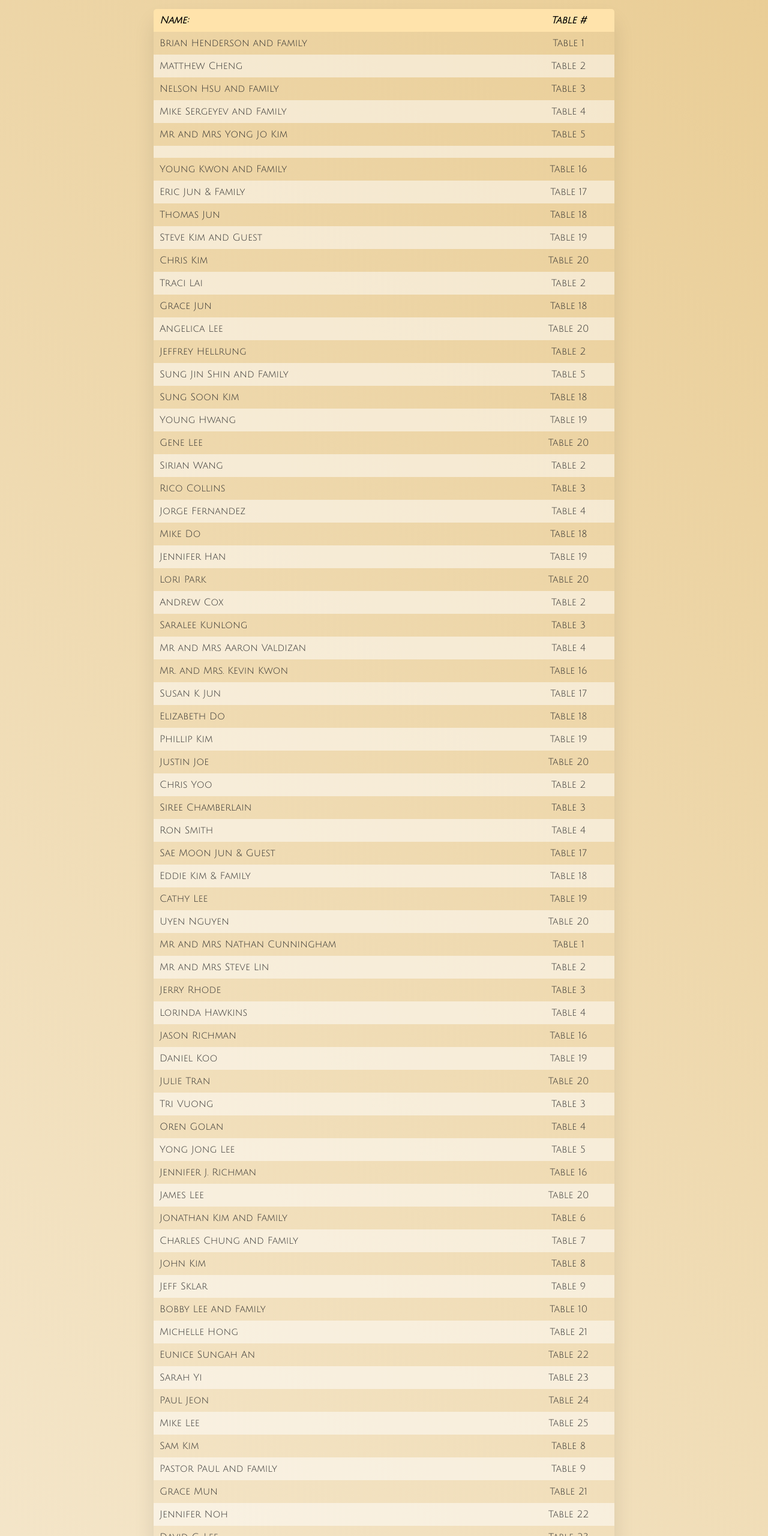
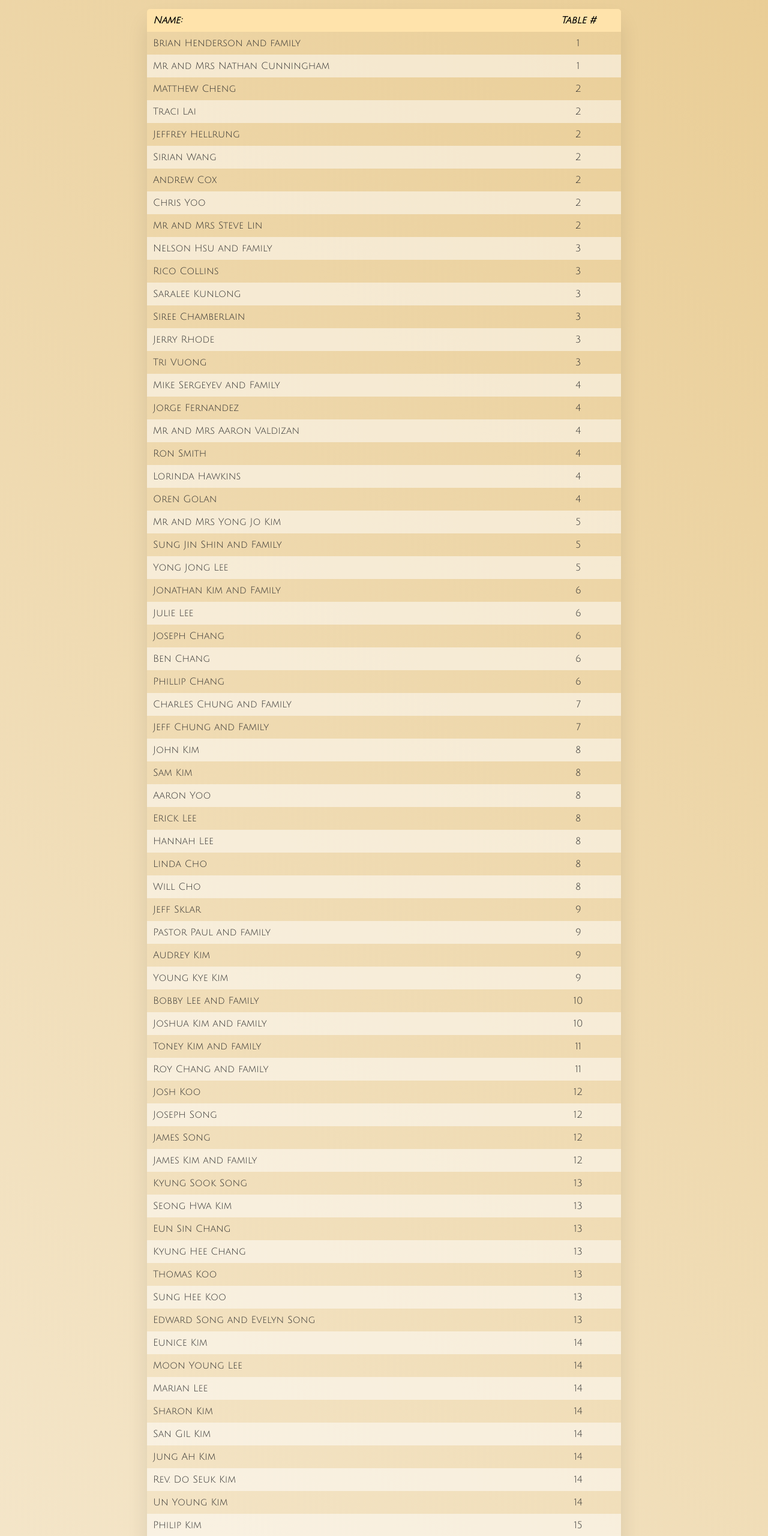
Before and after one commit to wookimiii/guestlist, a website: page public/index.html in a window 1280 px wide. Shown: the part 240-2800 px from the top of the page at 60% size. Drawn offline with Linux system fonts and the light colour scheme.

Commit message:
sort and style

```diff
--- a/public/guests.js
+++ b/public/guests.js
@@ -1,197 +1,179 @@
-
-var GUESTS = [ { name: 'Brian Henderson and family',
-    table: 'Table 1',
-    count: 6 },
-  { name: 'Matthew Cheng', table: 'Table 2', count: 1 },
-  { name: 'Nelson Hsu and family', table: 'Table 3', count: 3 },
-  { name: 'Mike Sergeyev and Family', table: 'Table 4', count: 3 },
-  { name: 'Mr and Mrs Yong Jo Kim', table: 'Table 5', count: 2 },
-  { name: '', table: '', count: 29 },
-  { name: 'Young Kwon and Family', table: 'Table 16', count: 4 },
-  { name: 'Eric Jun & Family', table: 'Table 17', count: 4 },
-  { name: 'Thomas Jun', table: 'Table 18', count: 1 },
-  { name: 'Steve Kim and Guest', table: 'Table 19', count: 2 },
-  { name: 'Chris Kim', table: 'Table 20', count: 1 },
-  { name: 'Traci Lai', table: 'Table 2', count: 1 },
-  { name: 'Grace Jun', table: 'Table 18', count: 1 },
-  { name: 'Angelica Lee', table: 'Table 20', count: 1 },
-  { name: 'Jeffrey Hellrung', table: 'Table 2', count: 1 },
-  { name: 'Sung Jin Shin and Family', table: 'Table 5', count: 5 },
-  { name: 'Sung Soon Kim', table: 'Table 18', count: 1 },
-  { name: 'Young Hwang', table: 'Table 19', count: 1 },
-  { name: 'Gene Lee', table: 'Table 20', count: 1 },
-  { name: 'Sirian Wang', table: 'Table 2', count: 1 },
-  { name: 'Rico Collins', table: 'Table 3', count: 1 },
-  { name: 'Jorge Fernandez', table: 'Table 4', count: 1 },
-  { name: 'Mike Do', table: 'Table 18', count: 1 },
-  { name: 'Jennifer Han', table: 'Table 19', count: 1 },
-  { name: 'Lori Park', table: 'Table 20', count: 1 },
-  { name: 'Andrew Cox', table: 'Table 2', count: 1 },
-  { name: 'Saralee Kunlong', table: 'Table 3', count: 1 },
-  { name: 'Mr and Mrs Aaron Valdizan', table: 'Table 4', count: 1 },
-  { name: 'Mr. and Mrs. Kevin Kwon', table: 'Table 16', count: 2 },
-  { name: 'Susan K Jun', table: 'Table 17', count: 1 },
-  { name: 'Elizabeth Do', table: 'Table 18', count: 1 },
-  { name: 'Phillip Kim', table: 'Table 19', count: 1 },
-  { name: 'Justin Joe', table: 'Table 20', count: 1 },
-  { name: 'Chris Yoo', table: 'Table 2', count: 1 },
-  { name: 'Siree Chamberlain', table: 'Table 3', count: 1 },
-  { name: 'Ron Smith', table: 'Table 4', count: 1 },
-  { name: 'Sae Moon Jun & Guest', table: 'Table 17', count: 2 },
-  { name: 'Eddie Kim & Family', table: 'Table 18', count: 4 },
-  { name: 'Cathy Lee', table: 'Table 19', count: 1 },
-  { name: 'Uyen Nguyen', table: 'Table 20', count: 1 },
-  { name: 'Mr and Mrs Nathan Cunningham',
-    table: 'Table 1',
+var GUESTS =
+[ { name: 'Brian Henderson and family', table: '1', count: 6 },
+  { name: 'Mr and Mrs Nathan Cunningham', table: '1', count: 2 },
+  { name: 'Matthew Cheng', table: '2', count: 1 },
+  { name: 'Traci Lai', table: '2', count: 1 },
+  { name: 'Jeffrey Hellrung', table: '2', count: 1 },
+  { name: 'Sirian Wang', table: '2', count: 1 },
+  { name: 'Andrew Cox', table: '2', count: 1 },
+  { name: 'Chris Yoo', table: '2', count: 1 },
+  { name: 'Mr and Mrs Steve Lin', table: '2', count: 2 },
+  { name: 'Nelson Hsu and family', table: '3', count: 3 },
+  { name: 'Rico Collins', table: '3', count: 1 },
+  { name: 'Saralee Kunlong', table: '3', count: 1 },
+  { name: 'Siree Chamberlain', table: '3', count: 1 },
+  { name: 'Jerry Rhode', table: '3', count: 1 },
+  { name: 'Tri Vuong', table: '3', count: 1 },
+  { name: 'Mike Sergeyev and Family', table: '4', count: 3 },
+  { name: 'Jorge Fernandez', table: '4', count: 1 },
+  { name: 'Mr and Mrs Aaron Valdizan', table: '4', count: 1 },
+  { name: 'Ron Smith', table: '4', count: 1 },
+  { name: 'Lorinda Hawkins', table: '4', count: 1 },
+  { name: 'Oren Golan', table: '4', count: 1 },
+  { name: 'Mr and Mrs Yong Jo Kim', table: '5', count: 2 },
+  { name: 'Sung Jin Shin and Family', table: '5', count: 5 },
+  { name: 'Yong Jong Lee', table: '5', count: 1 },
+  { name: 'Jonathan Kim and Family', table: '6', count: 3 },
+  { name: 'Julie Lee', table: '6', count: 1 },
+  { name: 'Joseph Chang', table: '6', count: 1 },
+  { name: 'Ben Chang', table: '6', count: 1 },
+  { name: 'Phillip Chang', table: '6', count: 1 },
+  { name: 'Charles Chung and Family', table: '7', count: 4 },
+  { name: 'Jeff Chung and Family', table: '7', count: 3 },
+  { name: 'John Kim', table: '8', count: 1 },
+  { name: 'Sam Kim', table: '8', count: 1 },
+  { name: 'Aaron Yoo', table: '8', count: 1 },
+  { name: 'Erick Lee', table: '8', count: 1 },
+  { name: 'Hannah Lee', table: '8', count: 1 },
+  { name: 'Linda Cho', table: '8', count: 1 },
+  { name: 'Will Cho', table: '8', count: 1 },
+  { name: 'Jeff Sklar', table: '9', count: 1 },
+  { name: 'Pastor Paul and family', table: '9', count: 4 },
+  { name: 'Audrey Kim', table: '9', count: 1 },
+  { name: 'Young Kye Kim', table: '9', count: 1 },
+  { name: 'Bobby Lee and Family', table: '10', count: 4 },
+  { name: 'Joshua Kim and family', table: '10', count: 3 },
+  { name: 'Toney Kim and family', table: '11', count: 3 },
+  { name: 'Roy Chang and family', table: '11', count: 5 },
+  { name: 'Josh Koo', table: '12', count: 1 },
+  { name: 'Joseph Song', table: '12', count: 1 },
+  { name: 'James Song', table: '12', count: 1 },
+  { name: 'James Kim and family', table: '12', count: 5 },
+  { name: 'Kyung Sook Song', table: '13', count: 1 },
+  { name: 'Seong Hwa Kim', table: '13', count: 1 },
+  { name: 'Eun Sin Chang', table: '13', count: 1 },
+  { name: 'Kyung Hee Chang', table: '13', count: 1 },
+  { name: 'Thomas Koo', table: '13', count: 1 },
+  { name: 'Sung Hee Koo', table: '13', count: 1 },
+  { name: 'Edward Song and Evelyn Song', table: '13', count: 2 },
+  { name: 'Eunice Kim', table: '14', count: 1 },
+  { name: 'Moon Young Lee', table: '14', count: 1 },
+  { name: 'Marian Lee', table: '14', count: 1 },
+  { name: 'Sharon Kim', table: '14', count: 1 },
+  { name: 'San Gil Kim', table: '14', count: 1 },
+  { name: 'Jung Ah Kim', table: '14', count: 1 },
+  { name: 'Rev. Do Seuk Kim', table: '14', count: 1 },
+  { name: 'Un Young Kim', table: '14', count: 1 },
+  { name: 'Philip Kim', table: '15', count: 1 },
+  { name: 'Grace Kim', table: '15', count: 1 },
+  { name: 'Susan Kim', table: '15', count: 1 },
+  { name: 'Daniel Chang and Family', table: '15', count: 5 },
+  { name: 'Young Kwon and Family', table: '16', count: 4 },
+  { name: 'Mr. and Mrs. Kevin Kwon', table: '16', count: 2 },
+  { name: 'Jason Richman', table: '16', count: 1 },
+  { name: 'Jennifer J. Richman', table: '16', count: 1 },
+  { name: 'Eric Jun & Family', table: '17', count: 4 },
+  { name: 'Susan K Jun', table: '17', count: 1 },
+  { name: 'Sae Moon Jun & Guest', table: '17', count: 2 },
+  { name: 'Thomas Jun', table: '18', count: 1 },
+  { name: 'Grace Jun', table: '18', count: 1 },
+  { name: 'Sung Soon Kim', table: '18', count: 1 },
+  { name: 'Mike Do', table: '18', count: 1 },
+  { name: 'Elizabeth Do', table: '18', count: 1 },
+  { name: 'Eddie Kim & Family', table: '18', count: 4 },
+  { name: 'Steve Kim and Guest', table: '19', count: 2 },
+  { name: 'Young Hwang', table: '19', count: 1 },
+  { name: 'Jennifer Han', table: '19', count: 1 },
+  { name: 'Phillip Kim', table: '19', count: 1 },
+  { name: 'Cathy Lee', table: '19', count: 1 },
+  { name: 'Daniel Koo', table: '19', count: 1 },
+  { name: 'Chris Kim', table: '20', count: 1 },
+  { name: 'Angelica Lee', table: '20', count: 1 },
+  { name: 'Gene Lee', table: '20', count: 1 },
+  { name: 'Lori Park', table: '20', count: 1 },
+  { name: 'Justin Joe', table: '20', count: 1 },
+  { name: 'Uyen Nguyen', table: '20', count: 1 },
+  { name: 'Julie Tran', table: '20', count: 1 },
+  { name: 'James Lee', table: '20', count: 1 },
+  { name: 'Michelle Hong', table: '21', count: 1 },
+  { name: 'Grace Mun', table: '21', count: 1 },
+  { name: 'Stella Moon', table: '21', count: 1 },
+  { name: 'Junghak Seo & Family', table: '21', count: 2 },
+  { name: 'Eunice Sungah An', table: '22', count: 1 },
+  { name: 'Jennifer Noh', table: '22', count: 1 },
+  { name: 'Linda Hong', table: '22', count: 1 },
+  { name: 'Hankyung Chung', table: '22', count: 4 },
+  { name: 'Sarah Yi', table: '23', count: 1 },
+  { name: 'David C. Lee', table: '23', count: 1 },
+  { name: 'Miran Chung', table: '23', count: 1 },
+  { name: 'Elizabeth Lee', table: '23', count: 1 },
+  { name: 'Esther Shin', table: '23', count: 1 },
+  { name: 'Minji Kim', table: '23', count: 1 },
+  { name: 'Rachel Kim', table: '23', count: 1 },
+  { name: 'Paul Jeon', table: '24', count: 1 },
+  { name: 'Aaron Jeon', table: '24', count: 1 },
+  { name: 'Stephanie Cho', table: '24', count: 1 },
+  { name: 'Clarissa Chung', table: '24', count: 1 },
+  { name: 'Angela Rhodes', table: '24', count: 1 },
+  { name: 'Sam Han', table: '24', count: 1 },
+  { name: 'Ashley Lee', table: '24', count: 1 },
+  { name: 'Mike Lee', table: '25', count: 1 },
+  { name: 'Daniel Yi', table: '25', count: 1 },
+  { name: 'Victoria Ra', table: '25', count: 1 },
+  { name: 'Joshua Kang', table: '25', count: 1 },
+  { name: 'Joshua Suh', table: '25', count: 1 },
+  { name: 'Eric Kim', table: '25', count: 1 },
+  { name: 'Chris Kwak', table: '25', count: 1 },
+  { name: 'Mr. and Mrs. Jang', table: '26', count: 2 },
+  { name: 'Man Soon Park', table: '26', count: 1 },
+  { name: 'Sang Geun Song', table: '26', count: 1 },
+  { name: 'Rev. Jin Kook Kim', table: '26', count: 1 },
+  { name: 'Rev. Hyun Haeng Yi', table: '26', count: 1 },
+  { name: 'Mr. and Mrs. Christian Dong Hyun Lee',
+    table: '26',
     count: 2 },
-  { name: 'Mr and Mrs Steve Lin', table: 'Table 2', count: 2 },
-  { name: 'Jerry Rhode', table: 'Table 3', count: 1 },
-  { name: 'Lorinda Hawkins', table: 'Table 4', count: 1 },
-  { name: 'Jason Richman', table: 'Table 16', count: 1 },
-  { name: 'Daniel Koo', table: 'Table 19', count: 1 },
-  { name: 'Julie Tran', table: 'Table 20', count: 1 },
-  { name: 'Tri Vuong', table: 'Table 3', count: 1 },
-  { name: 'Oren Golan', table: 'Table 4', count: 1 },
-  { name: 'Yong Jong Lee', table: 'Table 5', count: 1 },
-  { name: 'Jennifer J. Richman', table: 'Table 16', count: 1 },
-  { name: 'James Lee', table: 'Table 20', count: 1 },
-  { name: 'Jonathan Kim and Family', table: 'Table 6', count: 3 },
-  { name: 'Charles Chung and Family', table: 'Table 7', count: 4 },
-  { name: 'John Kim', table: 'Table 8', count: 1 },
-  { name: 'Jeff Sklar', table: 'Table 9', count: 1 },
-  { name: 'Bobby Lee and Family', table: 'Table 10', count: 4 },
-  { name: 'Michelle Hong', table: 'Table 21', count: 1 },
-  { name: 'Eunice Sungah An', table: 'Table 22', count: 1 },
-  { name: 'Sarah Yi', table: 'Table 23', count: 1 },
-  { name: 'Paul Jeon', table: 'Table 24', count: 1 },
-  { name: 'Mike Lee', table: 'Table 25', count: 1 },
-  { name: 'Sam Kim', table: 'Table 8', count: 1 },
-  { name: 'Pastor Paul and family', table: 'Table 9', count: 4 },
-  { name: 'Grace Mun', table: 'Table 21', count: 1 },
-  { name: 'Jennifer Noh', table: 'Table 22', count: 1 },
-  { name: 'David C. Lee', table: 'Table 23', count: 1 },
-  { name: 'Aaron Jeon', table: 'Table 24', count: 1 },
-  { name: 'Daniel Yi', table: 'Table 25', count: 1 },
-  { name: 'Aaron Yoo', table: 'Table 8', count: 1 },
-  { name: 'Stella Moon', table: 'Table 21', count: 1 },
-  { name: 'Linda Hong', table: 'Table 22', count: 1 },
-  { name: 'Miran Chung', table: 'Table 23', count: 1 },
-  { name: 'Stephanie Cho', table: 'Table 24', count: 1 },
-  { name: 'Victoria Ra', table: 'Table 25', count: 1 },
-  { name: 'Julie Lee', table: 'Table 6', count: 1 },
-  { name: 'Erick Lee', table: 'Table 8', count: 1 },
-  { name: 'Hankyung Chung', table: 'Table 22', count: 4 },
-  { name: 'Elizabeth Lee', table: 'Table 23', count: 1 },
-  { name: 'Clarissa Chung', table: 'Table 24', count: 1 },
-  { name: 'Joshua Kang', table: 'Table 25', count: 1 },
-  { name: 'Joseph Chang', table: 'Table 6', count: 1 },
-  { name: 'Jeff Chung and Family', table: 'Table 7', count: 3 },
-  { name: 'Hannah Lee', table: 'Table 8', count: 1 },
-  { name: 'Joshua Kim and family', table: 'Table 10', count: 3 },
-  { name: 'Esther Shin', table: 'Table 23', count: 1 },
-  { name: 'Angela Rhodes', table: 'Table 24', count: 1 },
-  { name: 'Joshua Suh', table: 'Table 25', count: 1 },
-  { name: 'Ben Chang', table: 'Table 6', count: 1 },
-  { name: 'Linda Cho', table: 'Table 8', count: 1 },
-  { name: 'Audrey Kim', table: 'Table 9', count: 1 },
-  { name: 'Junghak Seo & Family', table: 'Table 21', count: 2 },
-  { name: 'Minji Kim', table: 'Table 23', count: 1 },
-  { name: 'Sam Han', table: 'Table 24', count: 1 },
-  { name: 'Eric Kim', table: 'Table 25', count: 1 },
-  { name: 'Phillip Chang', table: 'Table 6', count: 1 },
-  { name: 'Will Cho', table: 'Table 8', count: 1 },
-  { name: 'Young Kye Kim', table: 'Table 9', count: 1 },
-  { name: 'Rachel Kim', table: 'Table 23', count: 1 },
-  { name: 'Ashley Lee', table: 'Table 24', count: 1 },
-  { name: 'Chris Kwak', table: 'Table 25', count: 1 },
-  { name: 'Toney Kim and family', table: 'Table 11', count: 3 },
-  { name: 'Josh Koo', table: 'Table 12', count: 1 },
-  { name: 'Kyung Sook Song', table: 'Table 13', count: 1 },
-  { name: 'Eunice Kim', table: 'Table 14', count: 1 },
-  { name: 'Philip Kim', table: 'Table 15', count: 1 },
-  { name: 'Mr. and Mrs. Jang', table: 'Table 26', count: 2 },
-  { name: 'Paulo and Robbin Kim', table: 'Table 27', count: 2 },
-  { name: 'Ji Hye Kang', table: 'Table 28', count: 1 },
-  { name: 'Sung Kil Han and Family', table: 'Table 29', count: 4 },
-  { name: 'Seung Min Rho and Family', table: 'Table 30', count: 5 },
-  { name: 'Joseph Song', table: 'Table 12', count: 1 },
-  { name: 'Seong Hwa Kim', table: 'Table 13', count: 1 },
-  { name: 'Moon Young Lee', table: 'Table 14', count: 1 },
-  { name: 'Grace Kim', table: 'Table 15', count: 1 },
-  { name: 'Kap Roh', table: 'Table 28', count: 1 },
-  { name: 'Seog Joo Hwang', table: 'Table 29', count: 1 },
-  { name: 'James Song', table: 'Table 12', count: 1 },
-  { name: 'Eun Sin Chang', table: 'Table 13', count: 1 },
-  { name: 'Marian Lee', table: 'Table 14', count: 1 },
-  { name: 'Susan Kim', table: 'Table 15', count: 1 },
-  { name: 'Man Soon Park', table: 'Table 26', count: 1 },
-  { name: 'Sohee Kim', table: 'Table 27', count: 1 },
-  { name: 'Jason Kim', table: 'Table 28', count: 1 },
-  { name: 'Mr. and Mrs. Nam Jun Ho', table: 'Table 29', count: 2 },
-  { name: 'Roy Chang and family', table: 'Table 11', count: 5 },
-  { name: 'James Kim and family', table: 'Table 12', count: 5 },
-  { name: 'Kyung Hee Chang', table: 'Table 13', count: 1 },
-  { name: 'Sharon Kim', table: 'Table 14', count: 1 },
-  { name: 'Daniel Chang and Family', table: 'Table 15', count: 5 },
-  { name: 'Sang Geun Song', table: 'Table 26', count: 1 },
-  { name: 'Priscilla Ahn', table: 'Table 27', count: 1 },
-  { name: 'Jasmine Kim', table: 'Table 28', count: 1 },
-  { name: 'Thomas Koo', table: 'Table 13', count: 1 },
-  { name: 'San Gil Kim', table: 'Table 14', count: 1 },
-  { name: 'Rev. Jin Kook Kim', table: 'Table 26', count: 1 },
-  { name: 'Alyssa Champo', table: 'Table 27', count: 1 },
-  { name: 'Hee Seung Chae', table: 'Table 28', count: 1 },
-  { name: 'Sung Yup Suh', table: 'Table 29', count: 1 },
-  { name: 'Sung Hee Koo', table: 'Table 13', count: 1 },
-  { name: 'Jung Ah Kim', table: 'Table 14', count: 1 },
-  { name: 'Rev. Hyun Haeng Yi', table: 'Table 26', count: 1 },
-  { name: 'Joseph Ahn', table: 'Table 27', count: 1 },
-  { name: 'Young Jun Park', table: 'Table 28', count: 1 },
-  { name: 'Eunjin Hwang', table: 'Table 29', count: 1 },
-  { name: 'Edward Song and Evelyn Song',
-    table: 'Table 13',
-    count: 2 },
-  { name: 'Rev. Do Seuk Kim', table: 'Table 14', count: 1 },
-  { name: 'Mr. and Mrs. Christian Dong Hyun Lee',
-    table: 'Table 26',
-    count: 2 },
-  { name: 'Helen and Gordon Chang', table: 'Table 27', count: 2 },
-  { name: 'Esther Jung', table: 'Table 28', count: 1 },
-  { name: 'Un Young Kim', table: 'Table 14', count: 1 },
-  { name: 'Sung Moon Han', table: 'Table 28', count: 1 },
-  { name: 'Rev. Il Yong Song', table: 'Table 31', count: 2 },
-  { name: 'Rev. Jong Hyon Choi', table: 'Table 32', count: 1 },
-  { name: 'Jin K. Kim', table: 'Table 33', count: 1 },
-  { name: 'Taiwon Kim and Family', table: 'Table 34', count: 4 },
-  { name: 'Ji Hoon Choi', table: 'Table 35', count: 2 },
-  { name: 'Joo Mo Ko', table: 'Table 32', count: 2 },
-  { name: 'Sung S. Kim', table: 'Table 33', count: 1 },
-  { name: 'Mr. & Mrs. Daniel Sehoon Oh',
-    table: 'Table 31',
-    count: 2 },
-  { name: 'Mr. and Mrs. John Jong Won Kim',
-    table: 'Table 33',
-    count: 2 },
-  { name: 'Mr. and Mrs. Joong Hwan Kim',
-    table: 'Table 34',
-    count: 2 },
-  { name: 'Sam Oh', table: 'Table 35', count: 1 },
-  { name: 'Mr. & Mrs. Myeong Hak Jeon',
-    table: 'Table 32',
-    count: 2 },
-  { name: 'Jinnie Oh', table: 'Table 35', count: 1 },
-  { name: 'Rev. Kang In Kim', table: 'Table 31', count: 2 },
-  { name: 'Young Hoon Lee', table: 'Table 33', count: 1 },
-  { name: 'Bong Keun Kim', table: 'Table 34', count: 1 },
-  { name: 'Mr. and Mrs. Gap Soo Hwang',
-    table: 'Table 35',
-    count: 2 },
-  { name: 'Heui Chang Kwon', table: 'Table 32', count: 2 },
-  { name: 'Hyo Lee', table: 'Table 33', count: 1 },
-  { name: 'Kay Kim', table: 'Table 34', count: 1 },
-  { name: 'Rev. Soo Won Rhee', table: 'Table 31', count: 2 },
-  { name: 'Mr. and Mrs. Hee Tak Chae',
-    table: 'Table 34',
-    count: 2 },
-  { name: 'Mr. and Mrs. Chul Hwang', table: 'Table 35', count: 2 },
-  { name: 'Daeyong Lee', table: 'Table 32', count: 1 } ];
+  { name: 'Paulo and Robbin Kim', table: '27', count: 2 },
+  { name: 'Sohee Kim', table: '27', count: 1 },
+  { name: 'Priscilla Ahn', table: '27', count: 1 },
+  { name: 'Alyssa Champo', table: '27', count: 1 },
+  { name: 'Joseph Ahn', table: '27', count: 1 },
+  { name: 'Helen and Gordon Chang', table: '27', count: 2 },
+  { name: 'Ji Hye Kang', table: '28', count: 1 },
+  { name: 'Kap Roh', table: '28', count: 1 },
+  { name: 'Jason Kim', table: '28', count: 1 },
+  { name: 'Jasmine Kim', table: '28', count: 1 },
+  { name: 'Hee Seung Chae', table: '28', count: 1 },
+  { name: 'Young Jun Park', table: '28', count: 1 },
+  { name: 'Esther Jung', table: '28', count: 1 },
+  { name: 'Sung Moon Han', table: '28', count: 1 },
+  { name: 'Sung Kil Han and Family', table: '29', count: 4 },
+  { name: 'Seog Joo Hwang', table: '29', count: 1 },
+  { name: 'Mr. and Mrs. Nam Jun Ho', table: '29', count: 2 },
+  { name: 'Sung Yup Suh', table: '29', count: 1 },
+  { name: 'Eunjin Hwang', table: '29', count: 1 },
+  { name: 'Seung Min Rho and Family', table: '30', count: 5 },
+  { name: '', table: '31', count: 1 },
+  { name: 'Rev. Il Yong Song', table: '31', count: 2 },
+  { name: 'Mr. & Mrs. Daniel Sehoon Oh', table: '31', count: 2 },
+  { name: 'Rev. Kang In Kim', table: '31', count: 2 },
+  { name: 'Rev. Soo Won Rhee', table: '31', count: 2 },
+  { name: 'Rev. Jong Hyon Choi', table: '32', count: 1 },
+  { name: 'Joo Mo Ko', table: '32', count: 2 },
+  { name: 'Mr. & Mrs. Myeong Hak Jeon', table: '32', count: 2 },
+  { name: 'Heui Chang Kwon', table: '32', count: 2 },
+  { name: 'Daeyong Lee', table: '32', count: 1 },
+  { name: 'Jin K. Kim', table: '33', count: 1 },
+  { name: 'Sung S. Kim', table: '33', count: 1 },
+  { name: 'Mr. and Mrs. John Jong Won Kim', table: '33', count: 2 },
+  { name: 'Young Hoon Lee', table: '33', count: 1 },
+  { name: 'Hyo Lee', table: '33', count: 1 },
+  { name: 'Taiwon Kim and Family', table: '34', count: 4 },
+  { name: 'Mr. and Mrs. Joong Hwan Kim', table: '34', count: 2 },
+  { name: 'Bong Keun Kim', table: '34', count: 1 },
+  { name: 'Kay Kim', table: '34', count: 1 },
+  { name: 'Mr. and Mrs. Hee Tak Chae', table: '34', count: 2 },
+  { name: 'Ji Hoon Choi', table: '35', count: 2 },
+  { name: 'Sam Oh', table: '35', count: 1 },
+  { name: 'Jinnie Oh', table: '35', count: 1 },
+  { name: 'Mr. and Mrs. Gap Soo Hwang', table: '35', count: 2 },
+  { name: 'Mr. and Mrs. Chul Hwang', table: '35', count: 2 } ]
--- a/public/style.css
+++ b/public/style.css
@@ -71,8 +71,10 @@
     }
 
     #page {
-        width: 60%;
+        width: 100%;
+        max-width: 800px;
         margin: 50px auto 10px;
+        padding: 0 5px;
     }
 
     .seatSearch {
```
Also changed, not shown: parseCsv.js (+9 -4 lines).
